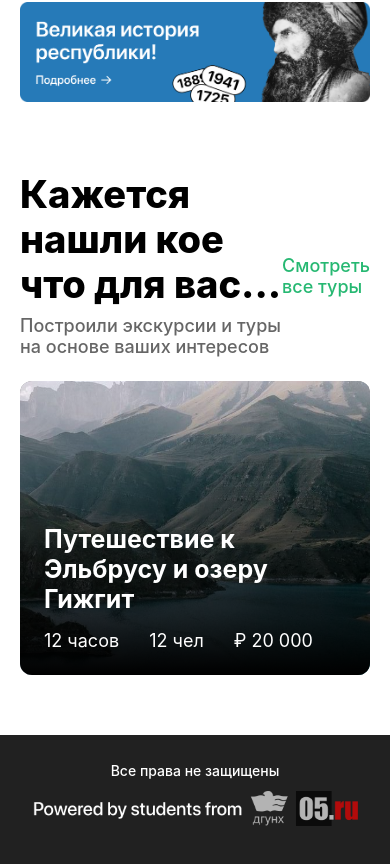
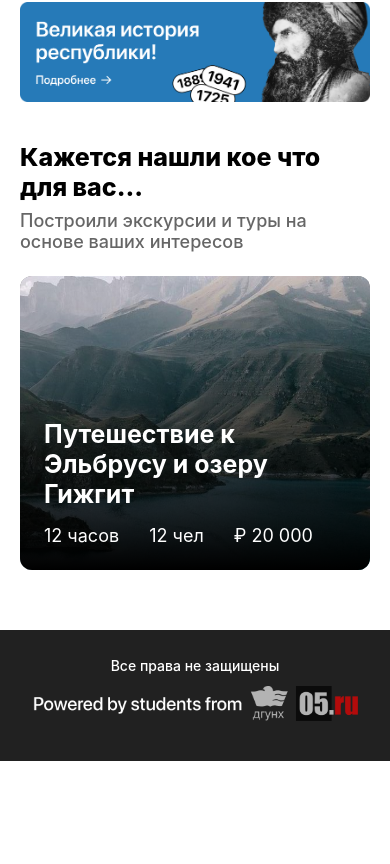
Before and after one commit to ExodiaSTR/hack-2022, a Nuxt app: page / in a window 390 px wide. Shown: the part 853-1717 px from the top of the page. After the commit the page ends 1614 px from the top, so only its background shows below. Built offline with nearby package versions, Linux system fonts and the light colour scheme; grey boxes are pictures that could not be loaded; a web font is replaced by a local one.

Commit message:
ЗАКОНЧИЛИ ЕЬАТЬСЯ В ЖОПУ С ДЖАВАСКРИПТОМ

```diff
--- a/pages/index.vue
+++ b/pages/index.vue
@@ -297,6 +297,20 @@
     .top__item {
       margin-bottom: 6px;
     }
+
+    .slider__link {
+      display: none;
+    }
+    .slider__title {
+      font-weight: 800;
+      font-size: 25px;
+      line-height: 30px;
+
+      color: #000000;
+    }
+    .main__slider-wrap {
+      margin-top: 30px;
+    }
   }
 </style>
 
--- a/pages/tours/index.vue
+++ b/pages/tours/index.vue
@@ -394,6 +394,9 @@
       font-size: 32px;
       line-height: 38px;
     }
+    .slider__link {
+      display: none;
+    }
   }
 </style>
 
```
